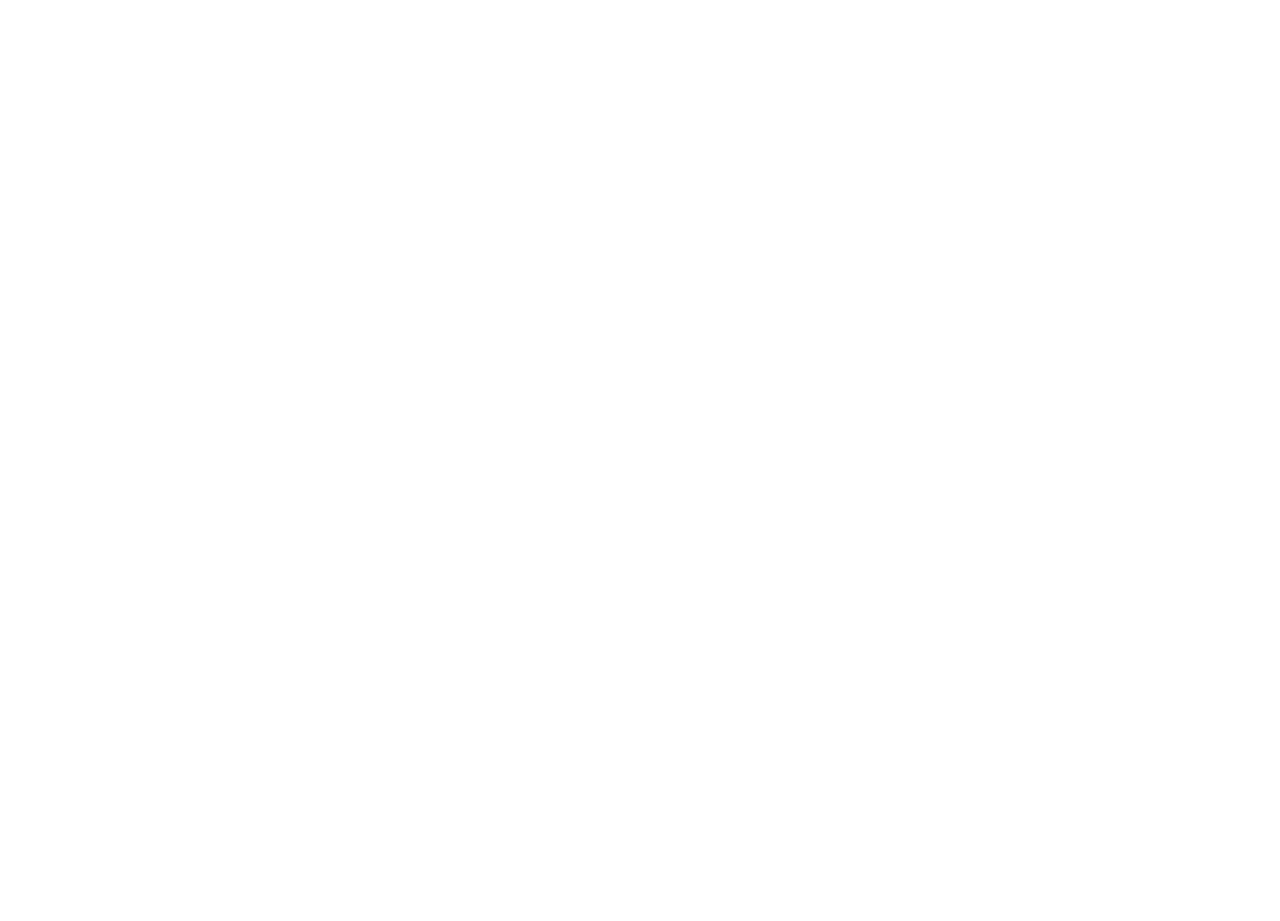
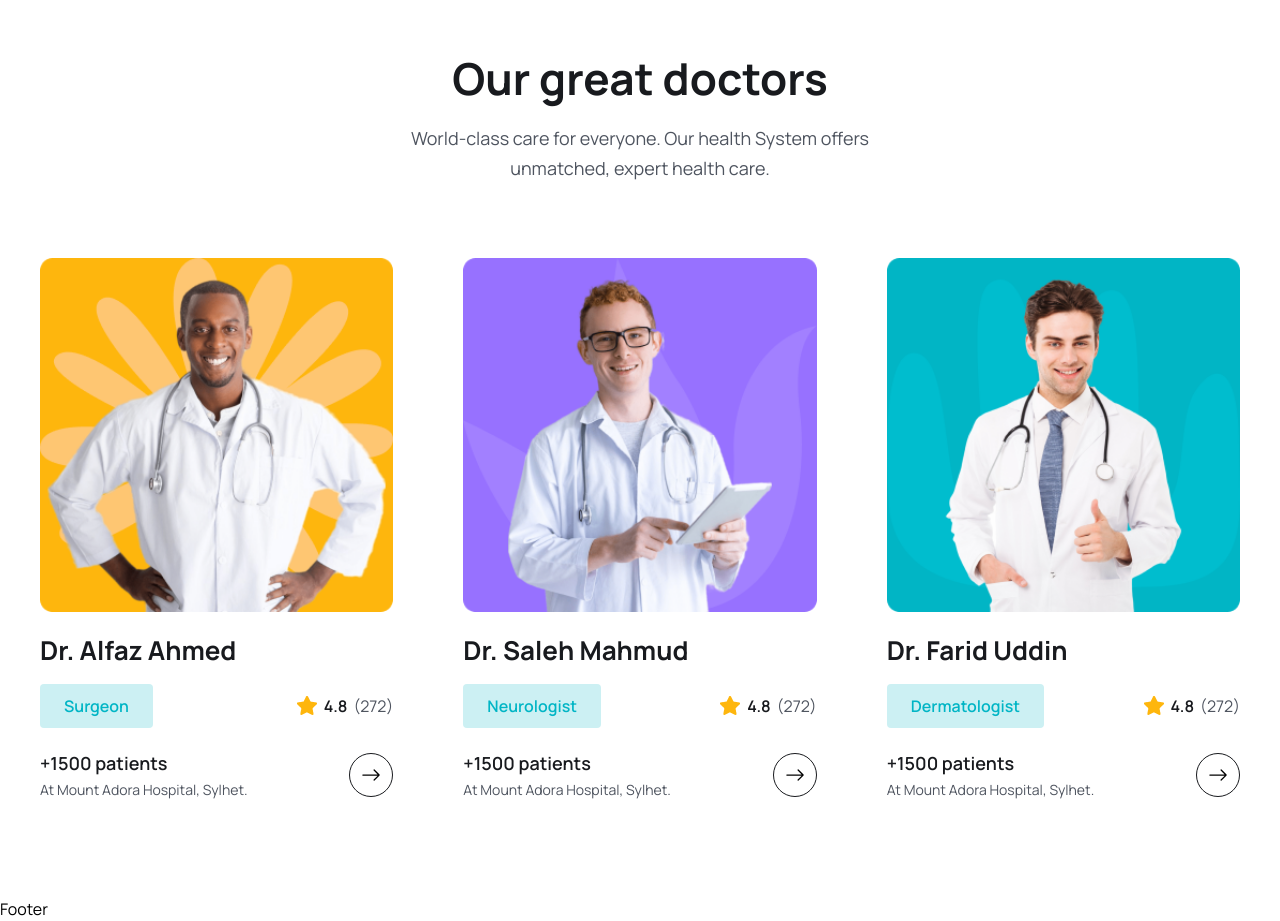
Before and after one commit to Goat95/medicare, a React (Vite) app in the folder frontend/: page / in a window 1280 px wide. Shown: the part 3880-4801 px from the top of the page. Before the commit the page ends 3880 px from the top, so only its background shows below. Built offline with nearby package versions, Linux system fonts and the light colour scheme; the HTML template or start-up script is replaced by a standard one.

Commit message:
feat: implement doctors section

```diff
--- a/frontend/src/assets/data/doctors.js
+++ b/frontend/src/assets/data/doctors.js
@@ -6,7 +6,7 @@
   {
     id: "01",
     name: "Dr. Alfaz Ahmed",
-    specialty: "Surgeon",
+    specialization: "Surgeon",
     avgRating: 4.8,
     totalRating: 272,
     photo: doctorImg01,
@@ -16,7 +16,7 @@
   {
     id: "02",
     name: "Dr. Saleh Mahmud",
-    specialty: "Neurologist",
+    specialization: "Neurologist",
     avgRating: 4.8,
     totalRating: 272,
     photo: doctorImg02,
@@ -26,7 +26,7 @@
   {
     id: "03",
     name: "Dr. Farid Uddin",
-    specialty: "Dermatologist",
+    specialization: "Dermatologist",
     avgRating: 4.8,
     totalRating: 272,
     photo: doctorImg03,
--- /dev/null
+++ b/frontend/src/components/Doctors/DoctorCard.jsx
@@ -0,0 +1,57 @@
+/* eslint-disable react/prop-types */
+import starIcon from "../../assets/images/Star.png";
+import { Link } from "react-router-dom";
+import { BsArrowRight } from "react-icons/bs";
+
+const DoctorCard = ({ doctor }) => {
+  const {
+    name,
+    avgRating,
+    totalRating,
+    photo,
+    specialization,
+    totalPatients,
+    hospital,
+  } = doctor;
+  return (
+    <div className="p-3 lg:p-5">
+      <div>
+        <img src={photo} className="w-full" alt="doctor image" />
+      </div>
+      <h2 className="text-[18px] leading-[30px] lg:text-[26px] lg:leading-9 text-headingColor font-[700] mt-3 lg:mt-5">
+        {name}
+      </h2>
+      <div className="mt-2 lg:mt-4 flex items-center justify-between">
+        <span className="bg-[#CCF0F3] text-irisBlueColor py-1 px-2 lg:py-2 lg:px-6 text-[12px] leading-4 lg:text-[16px] lg:leading-7 font-semibold rounded">
+          {specialization}
+        </span>
+        <div className="flex items-center gap-[6px]">
+          <span className="flex items-center gap-[6px] text-[14px] leading-6 lg:text-[16px] lg:leading-7 font-semibold text-headingColor">
+            <img src={starIcon} alt="star icon" /> {avgRating}
+          </span>
+          <span className="flex items-center gap-[6px] text-[14px] leading-6 lg:text-[16px] lg:leading-7 font-[400] text-textColor">
+            ({totalRating})
+          </span>
+        </div>
+      </div>
+      <div className="mt-[18px] lg:mt-5 flex items-center justify-between">
+        <div>
+          <h3 className="text-[16px] leading-7 lg:text-[18px] lg:leading-[30px] font-semibold text-headingColor">
+            +{totalPatients} patients
+          </h3>
+          <p className="text-[14px] leading-6 font-[400] text-textColor">
+            At {hospital}
+          </p>
+        </div>
+        <Link
+          to="/doctors"
+          className="w-[44px] h-[44px] rounded-full border border-solid border-[#181A1E] flex items-center justify-center group hover:bg-primaryColor hover:border-none"
+        >
+          <BsArrowRight className="group-hover:text-white w-6 h-5" />
+        </Link>
+      </div>
+    </div>
+  );
+};
+
+export default DoctorCard;
--- /dev/null
+++ b/frontend/src/components/Doctors/DoctorList.jsx
@@ -0,0 +1,14 @@
+import { doctors } from "../../assets/data/doctors";
+import DoctorCard from "./DoctorCard";
+
+const DoctorList = () => {
+  return (
+    <div className="grid grid-cols-1 sm:grid-cols-2 md:grid-cols-3 gap-5 lg:gap-[30px] mt-[30px] lg:mt-[55px]">
+      {doctors.map((doctor) => (
+        <DoctorCard key={doctor.id} doctor={doctor} />
+      ))}
+    </div>
+  );
+};
+
+export default DoctorList;
--- a/frontend/src/pages/Home.jsx
+++ b/frontend/src/pages/Home.jsx
@@ -13,6 +13,7 @@
 
 import About from "../components/About/About";
 import ServiceList from "../components/Services/ServiceList";
+import DoctorList from "../components/Doctors/DoctorList";
 
 const Home = () => {
   return (
@@ -231,6 +232,20 @@
           </div>
         </div>
       </section>
+      {/* our great doctors */}
+      <section>
+        <div className="container">
+          <div className="xl:w-[470px] mx-auto">
+            <h2 className="heading text-center">Our great doctors</h2>
+            <p className="text__para text-center">
+              World-class care for everyone. Our health System offers unmatched,
+              expert health care.
+            </p>
+          </div>
+
+          <DoctorList />
+        </div>
+      </section>
     </>
   );
 };
```
